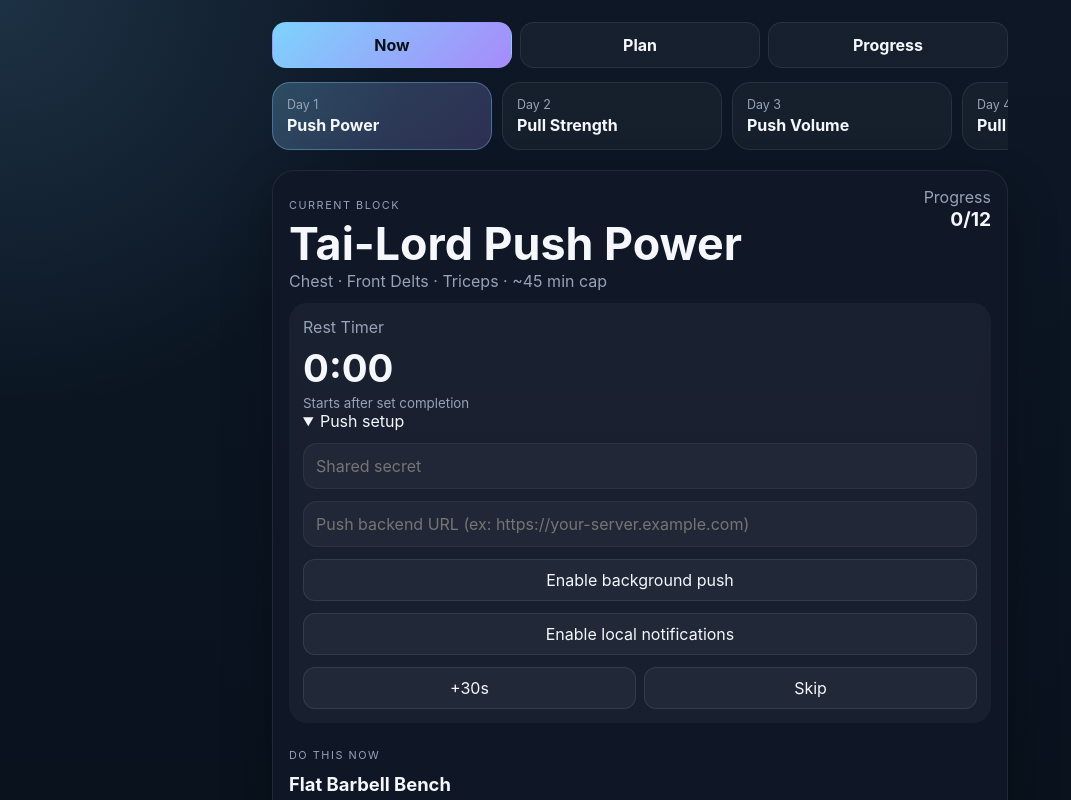
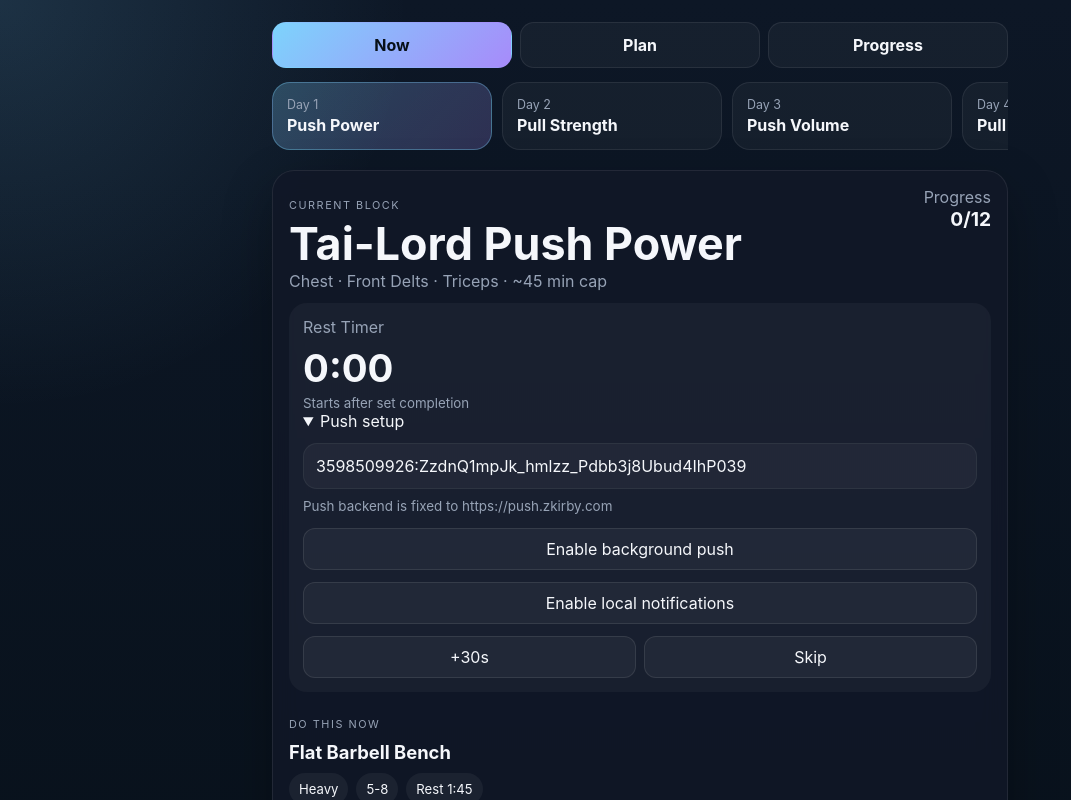
Before and after one commit to zkirby-ai/workout-tracker, a Next.js app: page / in a window 1280 px wide. Both pictures are taken after a click on the heading "Push setup". Shown: the top 800 px of the page, without its empty margins (0-1071 px from the left). Built offline with nearby package versions, Linux system fonts and the light colour scheme.

Commit message:
Bake push backend URL into app

```diff
--- a/components/workout-tracker.tsx
+++ b/components/workout-tracker.tsx
@@ -65,14 +65,21 @@ function loadTimerState(): TimerState {
 }
 
 function loadPushSetup(): PushSetup {
+  const defaults = { appSecret: DEFAULT_PUSH_SECRET, apiBase: DEFAULT_PUSH_API_BASE, endpoint: null, enabled: false };
   if (typeof window === 'undefined') {
-    return { appSecret: '', apiBase: '', endpoint: null, enabled: false };
+    return defaults;
   }
   try {
     const raw = window.localStorage.getItem('workout-push-setup');
-    return raw ? (JSON.parse(raw) as PushSetup) : { appSecret: '', apiBase: '', endpoint: null, enabled: false };
+    if (!raw) return defaults;
+    const parsed = JSON.parse(raw) as PushSetup;
+    return {
+      ...defaults,
+      ...parsed,
+      apiBase: DEFAULT_PUSH_API_BASE
+    };
   } catch {
-    return { appSecret: '', apiBase: '', endpoint: null, enabled: false };
+    return defaults;
   }
 }
 
@@ -410,12 +417,7 @@ export function WorkoutTracker() {
                 onChange={(event) => persistPushSetup({ ...pushSetup, appSecret: event.target.value })}
                 placeholder="Shared secret"
               />
-              <input
-                className="secretInput"
-                value={pushSetup.apiBase}
-                onChange={(event) => persistPushSetup({ ...pushSetup, apiBase: event.target.value })}
-                placeholder="Push backend URL (ex: https://your-server.example.com)"
-              />
+              <p className="notifyHint">Push backend is fixed to https://push.zkirby.com</p>
             </details>
             <button className="notifyButton" onClick={enableBackgroundPush}>
               {pushSetup.enabled ? 'Background push enabled' : 'Enable background push'}
```
